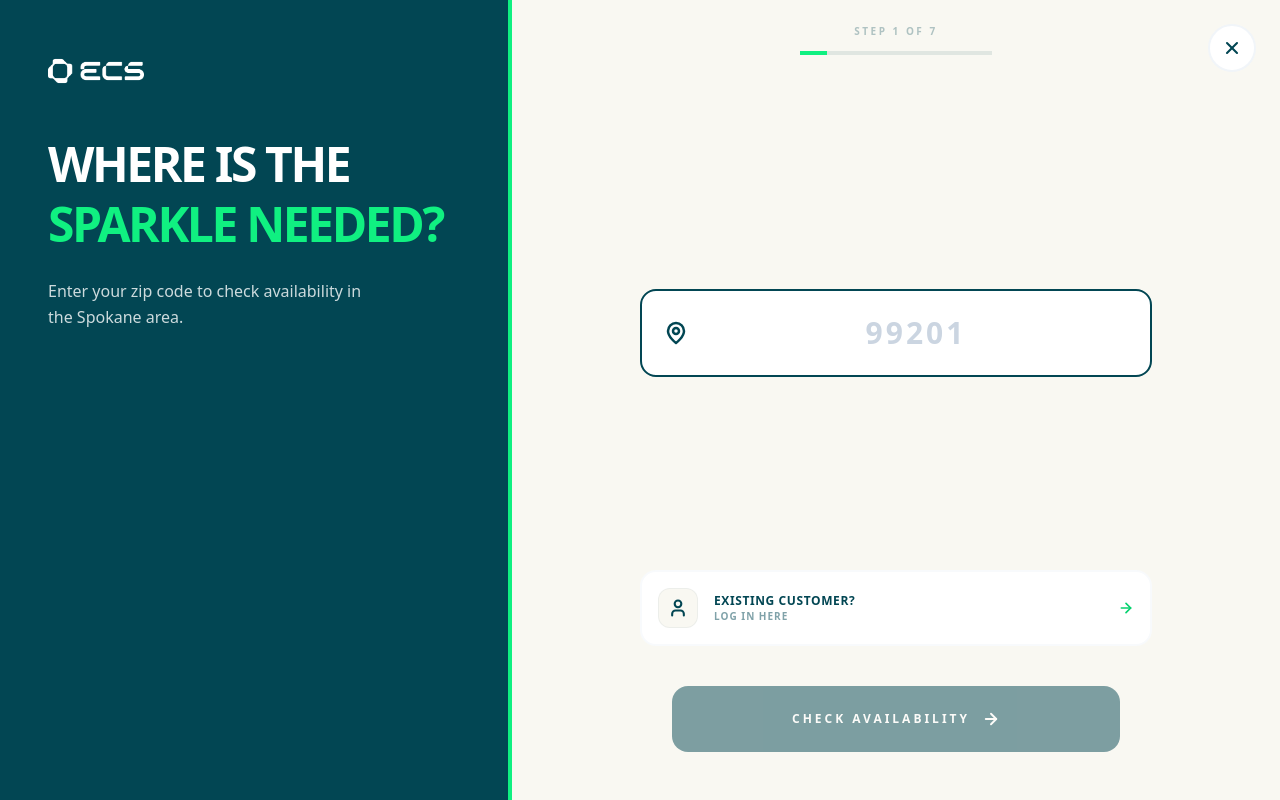
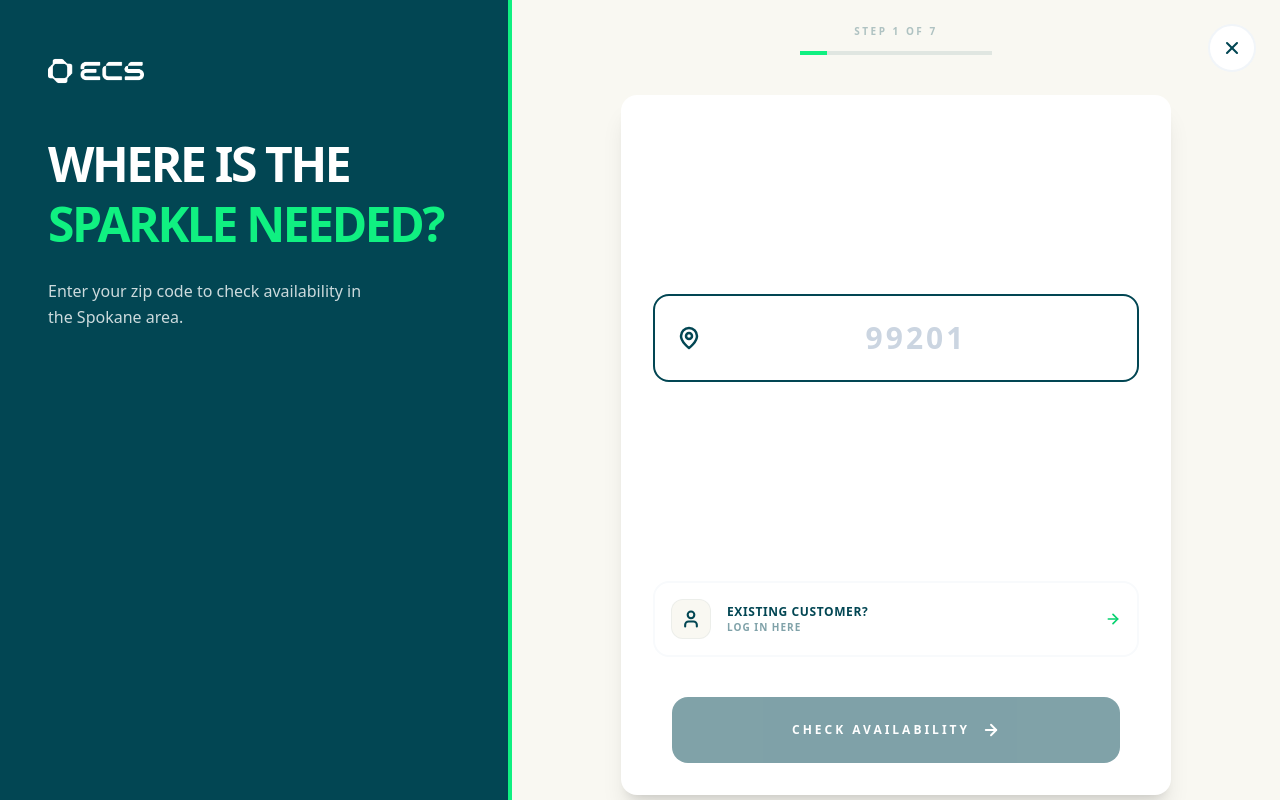
Before and after one commit to renatoquerales28-byte/extreme-cleaning-next, a Next.js app: page /quote in a window 1280 px wide. Built offline with nearby package versions, Linux system fonts and the light colour scheme.

Commit message:
Refactor: Implementar Wizard Card con dimensiones fijas para eliminar layout shift

```diff
--- a/src/components/wizard/ExtremeCleaningWizard.tsx
+++ b/src/components/wizard/ExtremeCleaningWizard.tsx
@@ -272,7 +272,10 @@ export default function ExtremeCleaningWizard() {
                         <div className="flex justify-end"></div>
                     </div>
 
-                    <div className="flex-1 flex flex-col p-4 md:p-8 lg:p-12 lg:px-20 h-full w-full max-w-4xl mx-auto">
+                    {/* Stage - Contenedor que centra la Wizard Card */}
+                    <div className="flex-1 w-full flex items-center justify-center p-4 bg-[#F9F8F2]">
+                        {/* Wizard Card - Dimensiones fijas para evitar layout shift */}
+                        <div className="w-[550px] h-[700px] bg-white shadow-xl rounded-2xl relative flex flex-col overflow-hidden">
                             <AnimatePresence mode="wait">
                                 <motion.div
                                     key={step}
@@ -280,7 +283,7 @@ export default function ExtremeCleaningWizard() {
                                     animate={{ opacity: 1, scale: 1, y: 0 }}
                                     exit={{ opacity: 0, scale: 1.02, y: -10 }}
                                     transition={{ duration: 0.3 }}
-                                className="w-full h-full flex flex-col"
+                                    className="w-full h-full flex flex-col p-8"
                                 >
                                     {renderStep()}
                                 </motion.div>
@@ -288,6 +291,7 @@ export default function ExtremeCleaningWizard() {
                         </div>
                     </div>
                 </div>
+            </div>
         </FormProvider>
     );
 }
```
Lines whose indentation alone changed are shown as unchanged.
